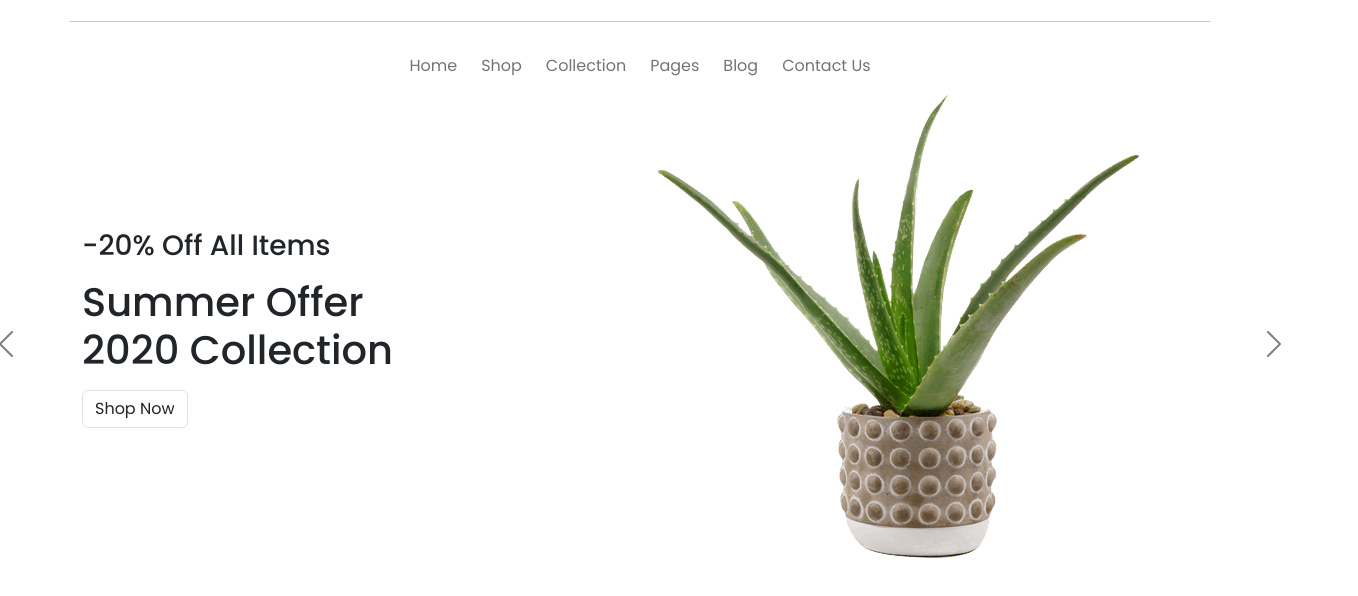
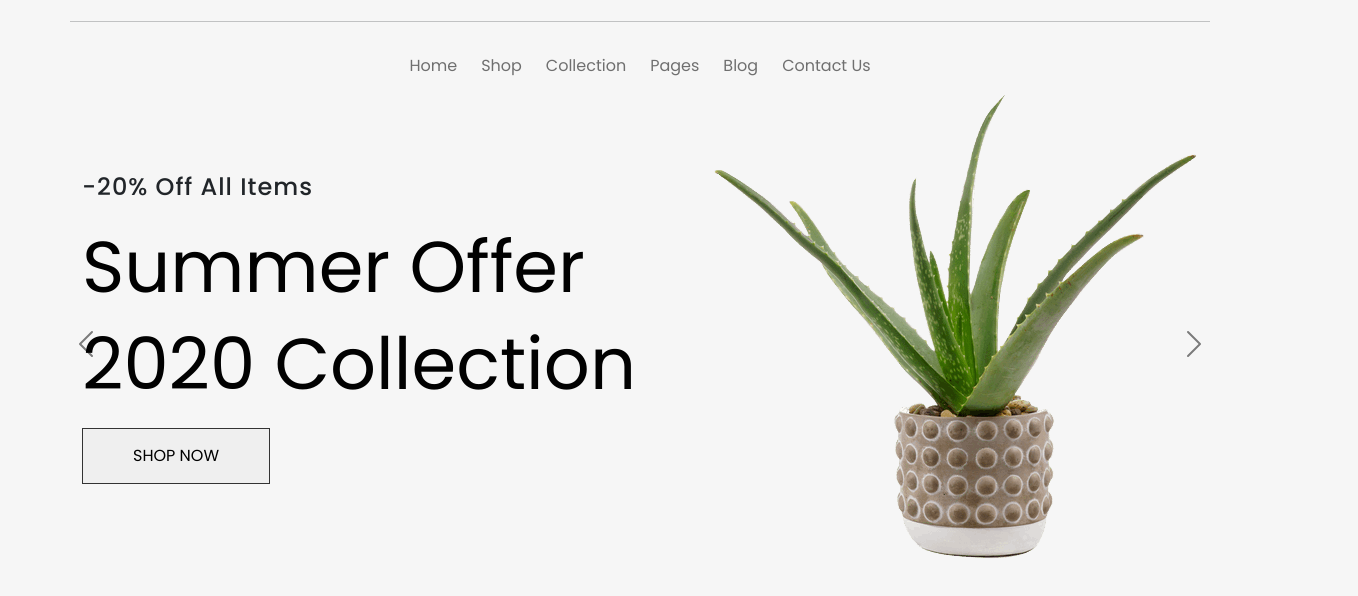
Before and after one commit to tanvir-hossen49/flone-bs-2, a website: page index.html in a window 1280 px wide. Shown: the part 78-674 px from the top of the page, 1358 px wide, since content can reach past the window. Drawn offline with nearby package versions, Linux system fonts and the light colour scheme.

Commit message:
add shop btn

```diff
--- a/index.html
+++ b/index.html
@@ -135,40 +135,31 @@
         <div id="main-carousel" class="carousel" data-bs-interval="false" data-bs-ride="carousel">
             <div class="carousel-inner ">
                 <div class="carousel-item active ">
-                    <div class="row align-items-center">
-                        <div class="col-12 col-md-6">
+                    <div class="slider-container">
+                        <div class="slider-text">
                             <h3>-20% Off All Items</h3>
-                            <h1 class="my-3">Summer Offer<br> 2020 Collection</h1>
-                            <button class="btn border">Shop Now</button>
+                            <h1 class="my-3">Summer Offer 2020 Collection</h1>
+                            <button class="shop-now-btn">Shop Now</button>
                         </div>
-                        <div class="col-12 col-md-6">
+                        <div class="slider-img">
                             <img src="asset/images/banner1.png" alt="" srcset="">
                         </div>
                     </div>
                 </div>
                 <div class="carousel-item">
-                    <div class="row align-items-center">
-                        <div class="col-12 col-md-6">
-                            <h3>-20% Off All Items</h3>
-                            <h1 class="my-3">Summer Offer<br> 2020 Collection</h1>
+                    <div class="slider-container">
+                        <div class="slider-text">
+                            <h3>-40% Off All Items</h3>
+                            <h1 class="my-3">Summer Offer 2020 Collection</h1>
                             <button class="btn border">Shop Now</button>
                         </div>
-                        <div class="col-12 col-md-6">
+                        <div class="slider-img">
                             <img src="asset/images/banner1.png" alt="" srcset="">
                         </div>
                     </div>
                 </div>
                 <div class="carousel-item">
-                    <div class="row align-items-center">
-                        <div class="col-12 col-md-6">
-                            <h3>-40% Off All Items</h3>
-                            <h1 class="my-3">Summer Offer<br> 2020 Collection</h1>
-                            <button class="btn border">Shop Now</button>
-                        </div>
-                        <div class="col-12 col-md-6">
-                            <img src="asset/images/banner1.png" alt="" srcset="">
-                        </div>
-                    </div>
+
                 </div>
             </div>
             <button class="carousel-control-prev" type="button" data-bs-target="#main-carousel" data-bs-slide="prev">
--- a/scss/main.scss
+++ b/scss/main.scss
@@ -7,7 +7,7 @@ $font-family-sans-serif: 'Poppins', sans-serif;
 
 //all custome css code
 body{
-    background-color: #fff;
+    background-color: #f6f6f6;
     width:100vw;
     min-height: 100vh;
 
@@ -55,12 +55,43 @@ body{
 }
 
 .carousel-control-prev{
-    left:-10rem;
+    left:-5rem;
 }
 .carousel-control-next{
-    right:-10rem;
+    right:-5rem;
 }
 .carousel-control-prev,
 .carousel-control-next{
     filter: invert(100%);
 }
+
+.slider-container{
+    display: flex;
+    justify-content: space-between;
+    align-items: center;
+    background-color: #f6f6f6;
+    width: 100%;
+
+    .slider-text h3{
+        font-size: 24px;
+        font-weight: 500;
+        margin: 0;
+        letter-spacing: 1px;
+    }
+    .slider-text h1{
+        font-size: 72px;
+        line-height: 97px;
+        margin: 15px 0 38px;
+        color: #010101;
+        font-weight: 400;
+    }
+}
+.shop-now-btn{
+    font-size: 16px;
+    line-height: 1;
+    display: inline-block;
+    padding: 19px 50px;
+    text-transform: uppercase;
+    color: #010101;
+    border: 1px solid #333;
+}
```
Also changed, not shown: css/style.css, 1 other file.
